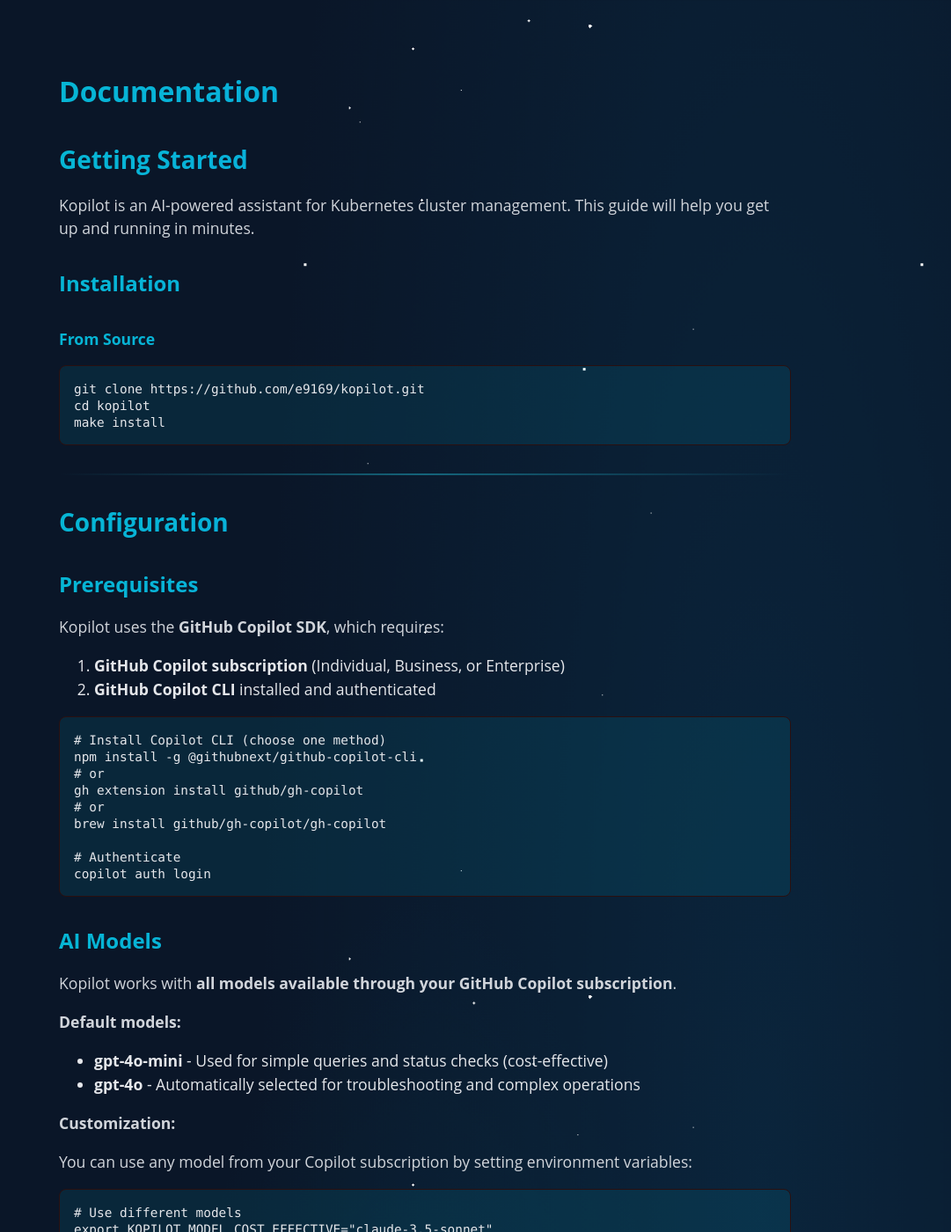
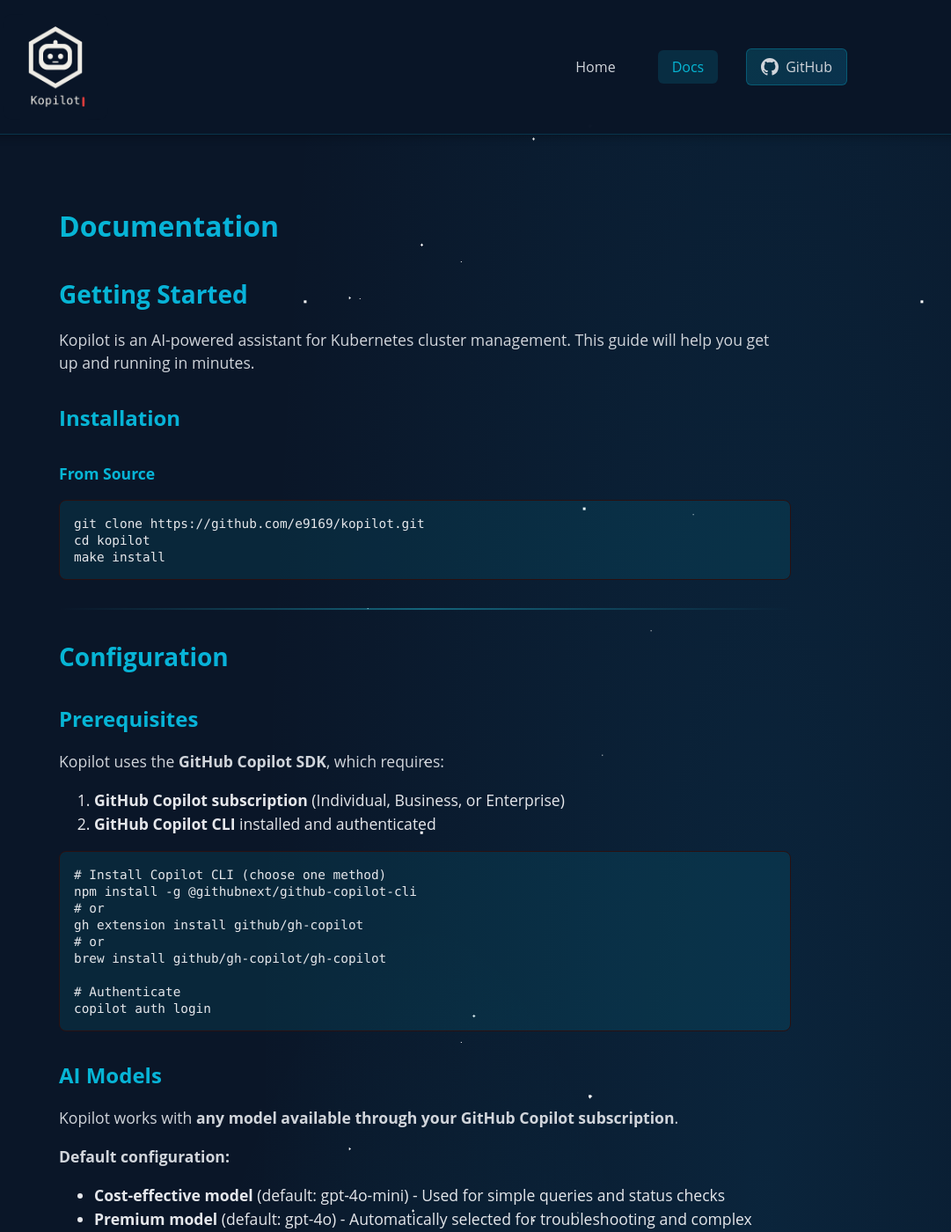
Before and after one commit to e9169/kopilot, a Jekyll site: the page built from website/docs.md, in a window 1280 px wide and 1400 px high. Shown: the whole window at 88% size, without its empty margins (157-1238 px from the left). Built offline with Jekyll 4.4.1, drawn with Linux system fonts in a browser that asks for light colours; some of the changed text lies outside the part shown.

Commit message:
refactor: cleanup unused code and improve UI output formatting (#35)
* refactor: cleanup unused code and improve UI output formatting

- Remove unused helper functions from tools.go:
  * getToolIcon (no longer called after disabling notifications)
  * writeHealthSummary, writeIssues (replaced by compact format)
  * writeClusterDetails, writeUnreachableClusterDetails, writeReachableClusterDetails
  * writeUnhealthyPods, getClusterStatusIcon
- Simplify output to compact single-line format with emojis
- Update system message to prevent AI from creating markdown tables
- Add AI output reliability disclaimers to README and website
- Update copilot-instructions.md with output formatting guidelines
- Document requirement to update docs after code changes

All tests passing (42 unit tests), build successful

* fix: add bounds check to satisfy gosec G602 warning

- Add explicit bounds check in startThinkingIndicator gradient animation
- Satisfies gosec slice index out of range warning (false positive)
- Update git-auto-commit.prompt.md with corrected PR creation approach
- Document that inline --body works better than heredoc for PR bodies

The modulo operation already guarantees bounds safety, but explicit check
makes intent clear and satisfies static analysis tools.

* docs: improve website UI and update copyright information

- Add sticky navigation menu with logo to all website pages
- Update copyright holder from GitHub username to full name (Eneko Pérez)
- Clarify that Kopilot works with any Copilot-provided model, not just specific ones
- Update AI disclaimer to remove hardcoded model names
- Add .sass-cache/ to .gitignore for Jekyll builds
- Improve website navigation with Home, Docs, and GitHub links

---------

Co-authored-by: Eneko P <e9169@users.noreply.github.com>

````diff
--- a/website/_layouts/default.html
+++ b/website/_layouts/default.html
@@ -380,9 +380,131 @@
           padding: 2rem 4rem;
         }
       }
+      /* Navigation menu */
+      .nav-menu {
+        background: rgba(10, 22, 40, 0.95);
+        backdrop-filter: blur(10px);
+        border-bottom: 1px solid rgba(6, 182, 212, 0.2);
+        padding: 1rem 0;
+        position: sticky;
+        top: 0;
+        z-index: 100;
+        box-shadow: 0 2px 10px rgba(0, 0, 0, 0.3);
+      }
+
+      .nav-container {
+        max-width: 64rem;
+        margin: 0 auto;
+        padding: 0 2rem;
+        display: flex;
+        justify-content: space-between;
+        align-items: center;
+        flex-wrap: wrap;
+      }
+
+      .nav-brand {
+        display: flex;
+        align-items: center;
+        gap: 0.75rem;
+        text-decoration: none;
+        color: #fff;
+        font-weight: bold;
+        font-size: 1.25rem;
+        background: linear-gradient(135deg, #06b6d4 0%, #0ea5e9 100%);
+        -webkit-background-clip: text;
+        -webkit-text-fill-color: transparent;
+        background-clip: text;
+      }
+
+      .nav-brand:hover {
+        opacity: 0.8;
+        transform: translateY(-1px);
+        transition: all 0.3s ease;
+      }
+
+      .nav-brand img {
+        height: 120px;
+        width: 120px;
+        object-fit: contain;
+      }
+
+      .nav-links {
+        display: flex;
+        gap: 2rem;
+        align-items: center;
+        list-style: none;
+        margin: 0;
+        padding: 0;
+      }
+
+      .nav-links a {
+        color: #d1d5db;
+        text-decoration: none;
+        transition: all 0.3s ease;
+        padding: 0.5rem 1rem;
+        border-radius: 0.375rem;
+        position: relative;
+      }
+
+      .nav-links a:hover {
+        color: #06b6d4;
+        background: rgba(6, 182, 212, 0.1);
+      }
+
+      .nav-links a.active {
+        color: #06b6d4;
+        background: rgba(6, 182, 212, 0.15);
+      }
+
+      .github-link {
+        display: inline-flex;
+        align-items: center;
+        gap: 0.5rem;
+        padding: 0.5rem 1rem;
+        background: linear-gradient(135deg, rgba(6, 182, 212, 0.2), rgba(14, 165, 233, 0.2));
+        border: 1px solid rgba(6, 182, 212, 0.3);
+        border-radius: 0.375rem;
+        color: #06b6d4;
+        text-decoration: none;
+        transition: all 0.3s ease;
+      }
+
+      .github-link:hover {
+        background: linear-gradient(135deg, rgba(6, 182, 212, 0.3), rgba(14, 165, 233, 0.3));
+        border-color: #06b6d4;
+        transform: translateY(-1px);
+      }
+
+      @media screen and (max-width: 42em) {
+        .nav-container {
+          flex-direction: column;
+          gap: 1rem;
+          padding: 0 1rem;
+        }
+        .nav-links {
+          gap: 1rem;
+        }
+      }
     </style>
   </head>
   <body>
+    <nav class="nav-menu">
+      <div class="nav-container">
+        <a href="{{ '/' | relative_url }}" class="nav-brand">
+          <img src="{{ '/kopilot-logo.png' | relative_url }}" alt="Kopilot Logo">
+        </a>
+        <ul class="nav-links">
+          <li><a href="{{ '/' | relative_url }}" {% if page.url == '/' %}class="active"{% endif %}>Home</a></li>
+          <li><a href="{{ '/docs/' | relative_url }}" {% if page.url contains '/docs' %}class="active"{% endif %}>Docs</a></li>
+          <li><a href="https://github.com/{{ site.repository }}" class="github-link" target="_blank" rel="noopener">
+            <svg width="20" height="20" viewBox="0 0 16 16" fill="currentColor">
+              <path d="M8 0C3.58 0 0 3.58 0 8c0 3.54 2.29 6.53 5.47 7.59.4.07.55-.17.55-.38 0-.19-.01-.82-.01-1.49-2.01.37-2.53-.49-2.69-.94-.09-.23-.48-.94-.82-1.13-.28-.15-.68-.52-.01-.53.63-.01 1.08.58 1.23.82.72 1.21 1.87.87 2.33.66.07-.52.28-.87.51-1.07-1.78-.2-3.64-.89-3.64-3.95 0-.87.31-1.59.82-2.15-.08-.2-.36-1.02.08-2.12 0 0 .67-.21 2.2.82.64-.18 1.32-.27 2-.27.68 0 1.36.09 2 .27 1.53-1.04 2.2-.82 2.2-.82.44 1.1.16 1.92.08 2.12.51.56.82 1.27.82 2.15 0 3.07-1.87 3.75-3.65 3.95.29.25.54.73.54 1.48 0 1.07-.01 1.93-.01 2.2 0 .21.15.46.55.38A8.013 8.013 0 0016 8c0-4.42-3.58-8-8-8z"></path>
+            </svg>
+            GitHub
+          </a></li>
+        </ul>
+      </div>
+    </nav>
     <main id="content" class="main-content" role="main">
       {{ content }}
 
--- a/website/docs.md
+++ b/website/docs.md
@@ -45,18 +45,18 @@ copilot auth login
 
 ### AI Models
 
-Kopilot works with **all models available through your GitHub Copilot subscription**.
+Kopilot works with **any model available through your GitHub Copilot subscription**.
 
-**Default models:**
-- **gpt-4o-mini** - Used for simple queries and status checks (cost-effective)
-- **gpt-4o** - Automatically selected for troubleshooting and complex operations
+**Default configuration:**
+- **Cost-effective model** (default: gpt-4o-mini) - Used for simple queries and status checks
+- **Premium model** (default: gpt-4o) - Automatically selected for troubleshooting and complex operations
 
 **Customization:**
 
-You can use any model from your Copilot subscription by setting environment variables:
+You can override the default models by setting environment variables:
 
 ```bash
-# Use different models
+# Example: Use different models
 export KOPILOT_MODEL_COST_EFFECTIVE="claude-3.5-sonnet"
 export KOPILOT_MODEL_PREMIUM="o1-preview"
 
@@ -64,7 +64,7 @@ export KOPILOT_MODEL_PREMIUM="o1-preview"
 ./bin/kopilot
 ```
 
-Supported models include: `gpt-4o`, `gpt-4o-mini`, `o1-preview`, `o1-mini`, `claude-3.5-sonnet`, and any other models available in your GitHub Copilot plan.
+Kopilot supports any model available in your GitHub Copilot plan, including: `gpt-4o`, `gpt-4o-mini`, `o1-preview`, `o1-mini`, `claude-3.5-sonnet`, and others.
 
 No API key configuration needed - authentication is handled through GitHub Copilot CLI.
 
@@ -186,10 +186,10 @@ See the [Execution Modes documentation](https://github.com/e9169/kopilot/blob/ma
 
 Kopilot automatically selects the optimal model based on your query:
 
-- **Simple queries** (list, status, health) → `gpt-4o-mini`
-- **Complex operations** (troubleshooting, scaling, debugging) → `gpt-4o`
+- **Simple queries** (list, status, health) → Cost-effective model (default: gpt-4o-mini)
+- **Complex operations** (troubleshooting, scaling, debugging) → Premium model (default: gpt-4o)
 
-This provides 50-70% cost reduction while maintaining quality for critical tasks.
+This provides 50-70% cost reduction while maintaining quality for critical tasks. You can customize which models are used via environment variables.
 
 See the [Model Selection documentation](https://github.com/e9169/kopilot/blob/main/docs/MODEL_SELECTION.md) for more details.
 
````
Also changed, not shown: other parts of website/_layouts/default.html (+2 -0 lines), website/index.md (+2 -2 lines), README.md, 2 other files.
